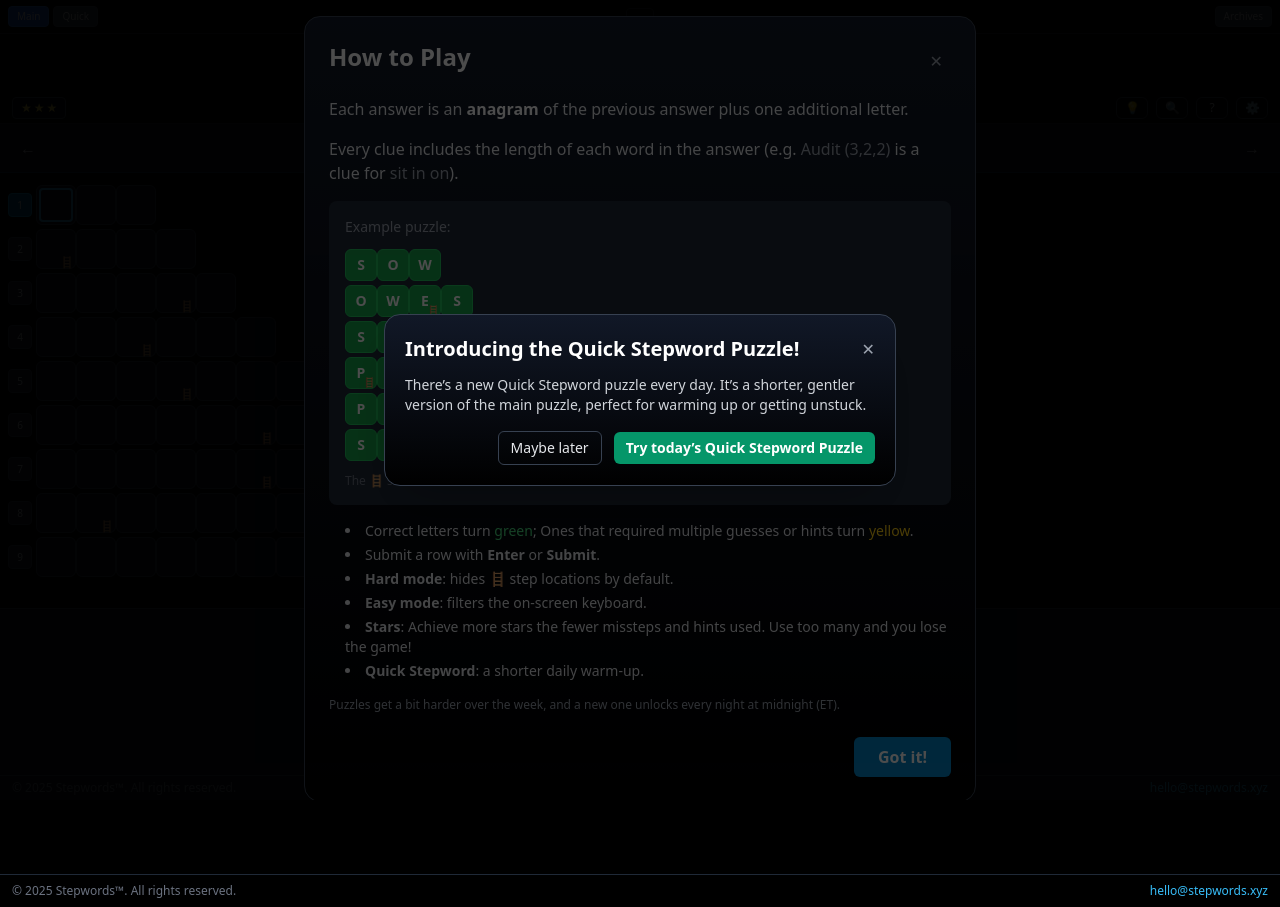
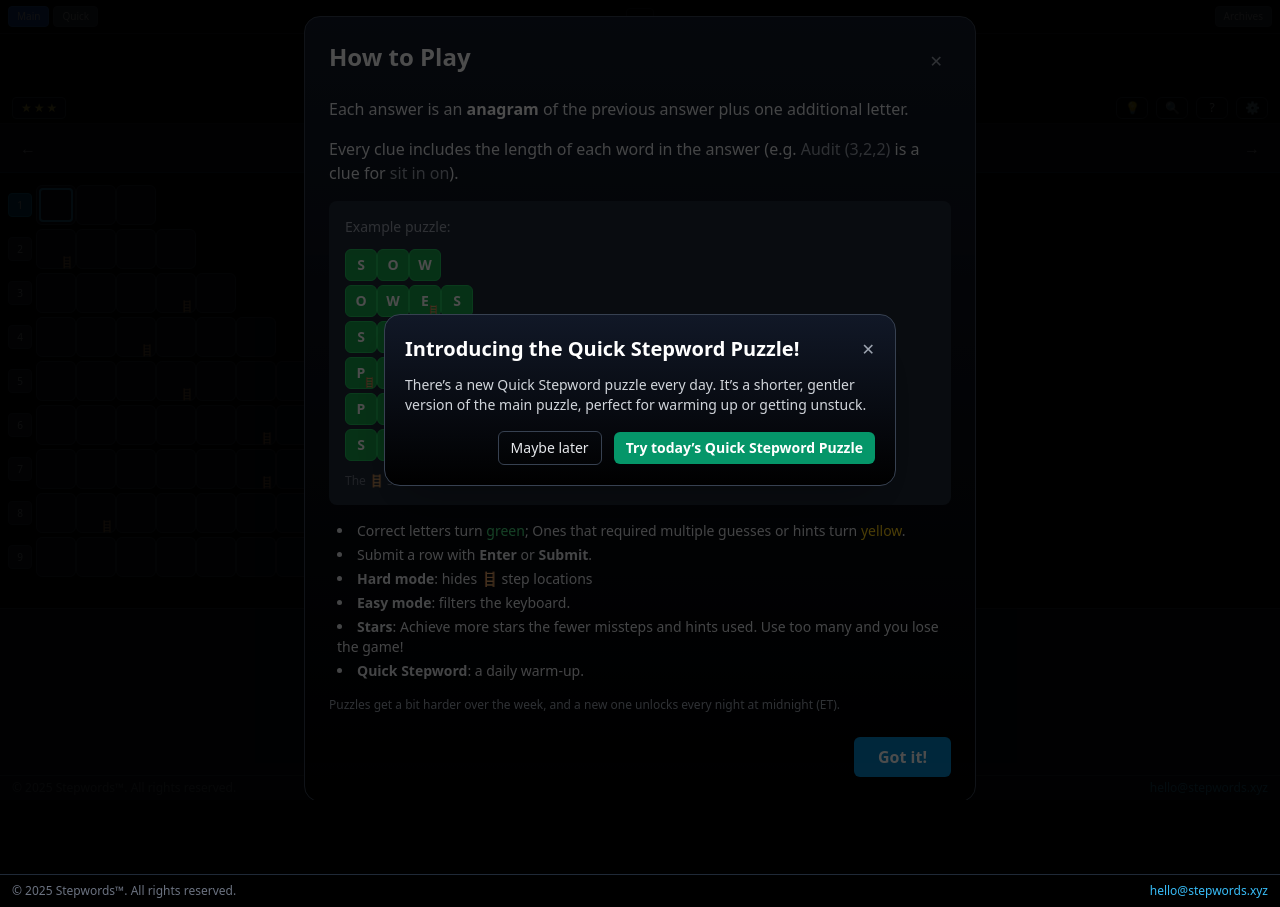
Before and after one commit to benreich4/stepwords, a React (Vite) app: page / in a window 1280 px wide. Built offline with nearby package versions, Linux system fonts and the light colour scheme.

Commit message:
Style on How To Modal

```diff
--- a/src/components/HowToPlayModal.jsx
+++ b/src/components/HowToPlayModal.jsx
@@ -54,13 +54,13 @@ export default function HowToPlayModal({ onClose }) {
           </div>
 
           <div className="space-y-2 text-sm">
-            <ul className="list-disc list-inside space-y-1 ml-4">
+            <ul className="list-disc list-inside space-y-1 ml-2">
               <li>Correct letters turn <span className="text-green-400">green</span>;  Ones that required multiple guesses or hints turn <span className="text-yellow-400">yellow</span>.</li>
               <li>Submit a row with <strong>Enter</strong> or <strong>Submit</strong>.</li>
-              <li><strong>Hard mode</strong>: hides 🪜 step locations by default.</li>
-              <li><strong>Easy mode</strong>: filters the on‑screen keyboard.</li>
+              <li><strong>Hard mode</strong>: hides 🪜 step locations</li>
+              <li><strong>Easy mode</strong>: filters the keyboard.</li>
               <li><strong>Stars</strong>: Achieve more stars the fewer missteps and hints used. Use too many and you lose the game!</li>
-              <li><strong>Quick Stepword</strong>: a shorter daily warm‑up.</li>
+              <li><strong>Quick Stepword</strong>: a daily warm‑up.</li>
             </ul>
           </div>
           <p className="text-gray-400 text-xs">
```
